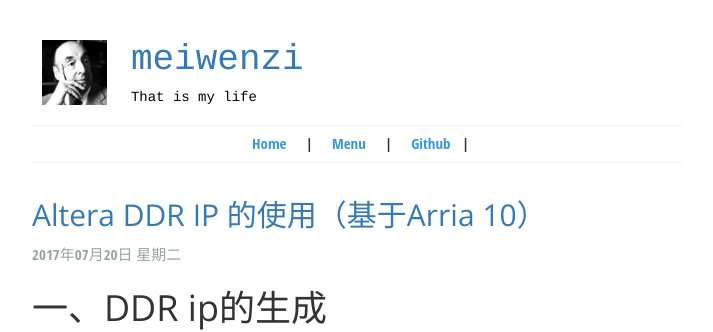
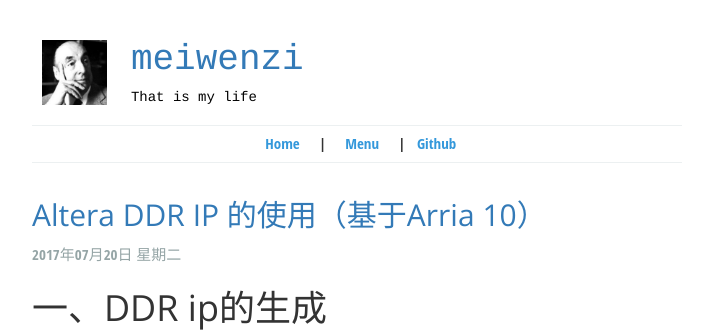
Before and after one commit to meiwenzi/meiwenzi.github.io, a Jekyll site: the page built from index.html, in a window 1280 px wide and 900 px high. Shown: the top 332 px of the window, without its empty margins (283-996 px from the left). Built offline with Jekyll 4.4.1, drawn with Linux system fonts in a browser that asks for light colours.

Commit message:
Update blog_header.html

```diff
--- a/_includes/blog_header.html
+++ b/_includes/blog_header.html
@@ -16,7 +16,7 @@
             <li><a href="/menu.html">Menu</a></li>
             <li>|</li>
             <li><a target="_blank" href="https://github.com/meiwenzi">Github</a></li>
-            <li>|</li>
+            <!-- <li>|</li> -->
             <!-- <li><a target="_blank" href="/about.html"> About Me</a></li> -->
         </ul>
     </nav>
```
